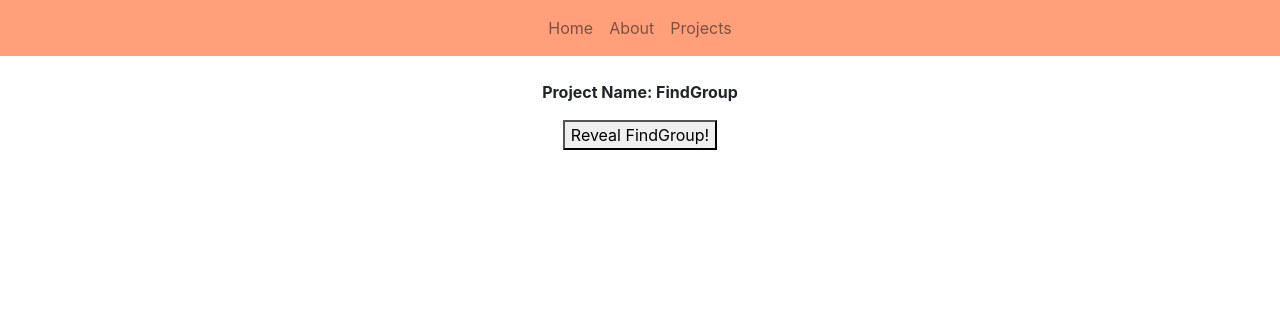
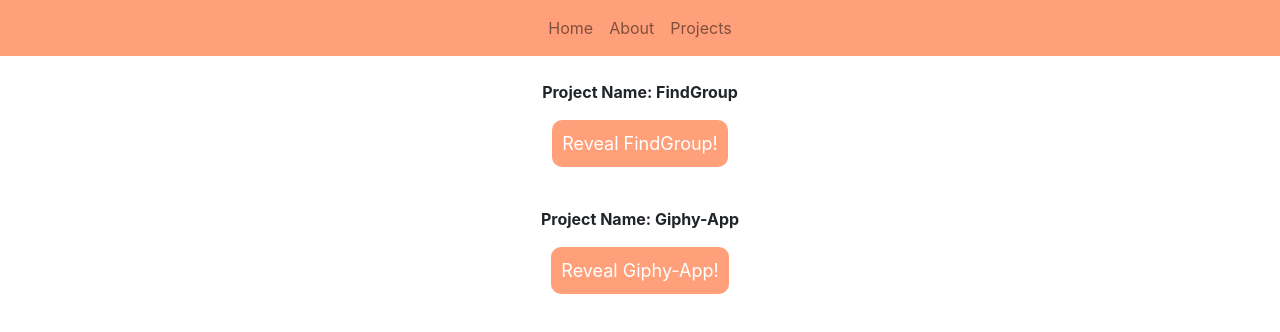
Before and after one commit to Chrisartrip921/MySite, a React (Create React App) app: page /projects in a window 1280 px wide. Shown: the top 332 px of the page. Built offline with nearby package versions, Linux system fonts and the light colour scheme.

Commit message:
Made changes to function, user can only open one project at a time. New button design

```diff
--- a/src/index.css
+++ b/src/index.css
@@ -21,3 +21,18 @@
   width: 100%;
   height: 100%;
 }
+
+.button
+{
+    background-color: lightsalmon;
+    border: none;
+    border-radius: 10px;
+    color: white;
+    font-size: calc(10px + 1vmin);
+    padding: 10px;
+}
+
+button:hover
+{
+    background-color: rgb(252, 181, 153);
+}
--- a/src/pages/Projects.js
+++ b/src/pages/Projects.js
@@ -1,14 +1,25 @@
-import React, { useState } from 'react'
-import { Container, Row, Col } from 'react-bootstrap';
-import '../index.css';
+import React, { useState } from "react";
+import { Container, Row, Col } from "react-bootstrap";
+import "../index.css";
 
 export default function Projects() {
-    const [isVisible, setIsVisible] = useState(false);
+  const [isFindGroupVisible, setIsFindGroupVisible] = useState(false);
+  const [isGiphyVisible, setIsGiphyVisible] = useState(false);
 
-    function projectButton(e){
+  function findGroupButton(e) {
     e.preventDefault();
-        console.log("Hello");
-        setIsVisible(!isVisible);
+    setIsFindGroupVisible(!isFindGroupVisible);
+    if(isGiphyVisible){
+        setIsGiphyVisible(false)
+    }
+  }
+
+  function giphyButton(e) {
+    e.preventDefault();
+    setIsGiphyVisible(!isGiphyVisible);
+    if(isFindGroupVisible){
+        setIsFindGroupVisible(false)
+    }
   }
 
   return (
@@ -19,40 +30,59 @@ export default function Projects() {
             <div className="mt-4 mb-3">
               <b>Project Name: FindGroup</b>
             </div>
-                        <button className=" mb-3" onClick={projectButton}>
+            <button className="button mb-3" onClick={findGroupButton}>
               Reveal FindGroup!
             </button>
             <div>
               <div>
-                                {
-                                isVisible
-                                ?
-                                    (
+                {isFindGroupVisible ? (
                   <div className="iframe-wrapper">
                     <iframe
                       title="Project Video"
-                                                src="https://www.youtube.com/embed/uzNrGFSndEs&ab_channel=ChristopherArtrip"
+                      src="https://www.youtube.com/embed/uzNrGFSndEs"
                       allowFullScreen
                       webkitallowfullscreen="true"
                       mozallowfullscreen="true"
                       frameBorder="0"
                     />
                   </div>
-                                    )
-                                :
-                                    (
-                                        <div>
-
-                                        </div>
-                                    )
-                                }
+                ) : (
+                  <div></div>
+                )}
               </div>
             </div>
           </Col>
         </Row>
+        <Row>
+          <Col>
+            <div className="mt-4 mb-3">
+              <b>Project Name: Giphy-App</b>
+            </div>
+            <button className="button mb-3" onClick={giphyButton}>
+              Reveal Giphy-App!
+            </button>
+            <div>
+              <div>
+                {isGiphyVisible ? (
 
+                  <div className="iframe-wrapper">
+                    <iframe
+                      title="Project Video"
+                      src="https://www.youtube.com/embed/kI8dsnqMt-U"
+                      allowFullScreen
+                      webkitallowfullscreen="true"
+                      mozallowfullscreen="true"
+                      frameBorder="0"
+                    />
+                  </div>
+                ) : (
+                  <div></div>
+                )}
+              </div>
+            </div>
+          </Col>
+        </Row>
       </Container>
     </div>
-
-    )
+  );
 }
```
Lines whose indentation alone changed are shown as unchanged.
